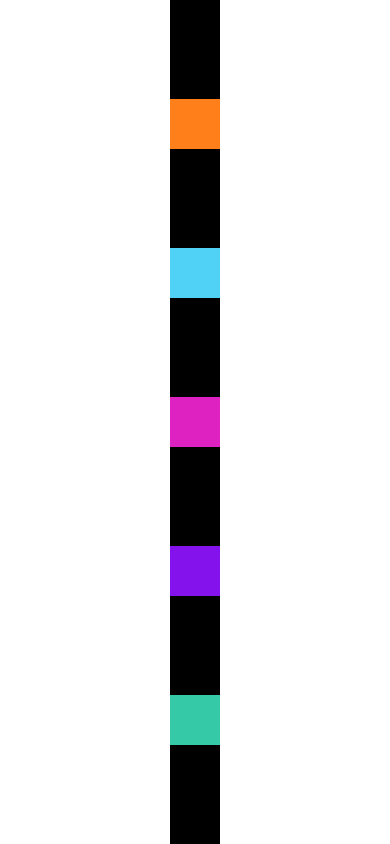
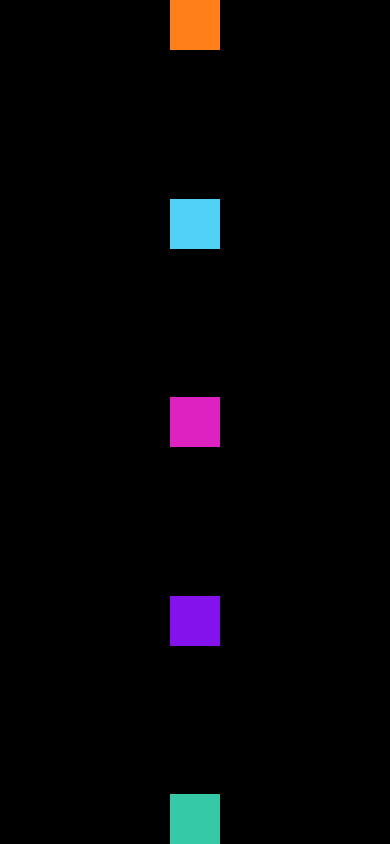
Before and after one commit to ricoroma-coder/react-testes, a React Native app: screen / in a window 390 px wide. Built offline with nearby package versions, Linux system fonts and the light colour scheme.

Commit message:
Flexbox #2

```diff
--- a/src/App.js
+++ b/src/App.js
@@ -38,6 +38,7 @@
 import InputName from './componentes/InputName'
 
 import FlexboxV1 from './componentes/layout/FlexboxV1'
+import FlexboxV2 from './componentes/layout/FlexboxV2'
 
 export default () => (
     <SafeAreaView style={style.App}>
@@ -74,8 +75,9 @@
         <UsuarioLogado />
         <ListaProdutos />
         <ListaProdutosV2 />
-        <InputName />*/}
-        <FlexboxV1 />
+        <InputName />
+        <FlexboxV1 />*/}
+        <FlexboxV2 />
     </SafeAreaView>
 )
 
--- /dev/null
+++ b/src/componentes/layout/FlexboxV2.js
@@ -0,0 +1,25 @@
+import React from 'react'
+import { View, StyleSheet } from 'react-native'
+import Quadrado from './Quadrado'
+
+export default props => {
+    return (
+        <View style={style.FlexV2}>
+            <Quadrado cor="#ff801a" />
+            <Quadrado cor="#50d1f6" />
+            <Quadrado cor="#dd22c1" />
+            <Quadrado cor="#8312ed" />
+            <Quadrado cor="#36c9a7" />
+        </View>
+    )
+}
+
+const style = StyleSheet.create({
+    FlexV2: {
+        flexGrow: 1,
+        width: '100%',
+        justifyContent: 'space-between',
+        alignItems: 'center',
+        backgroundColor: '#000'
+    }
+})
```
